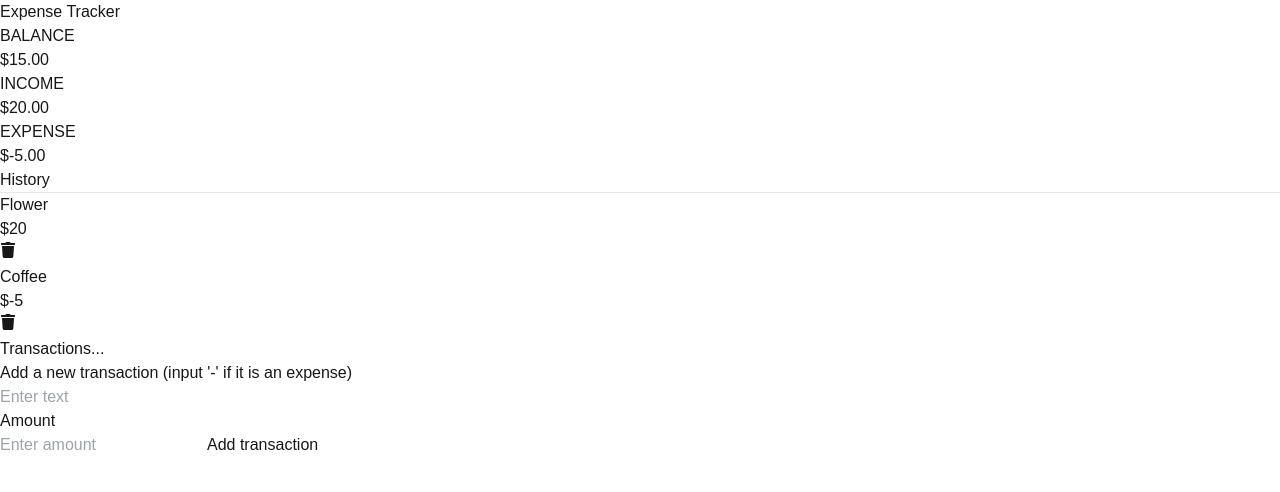
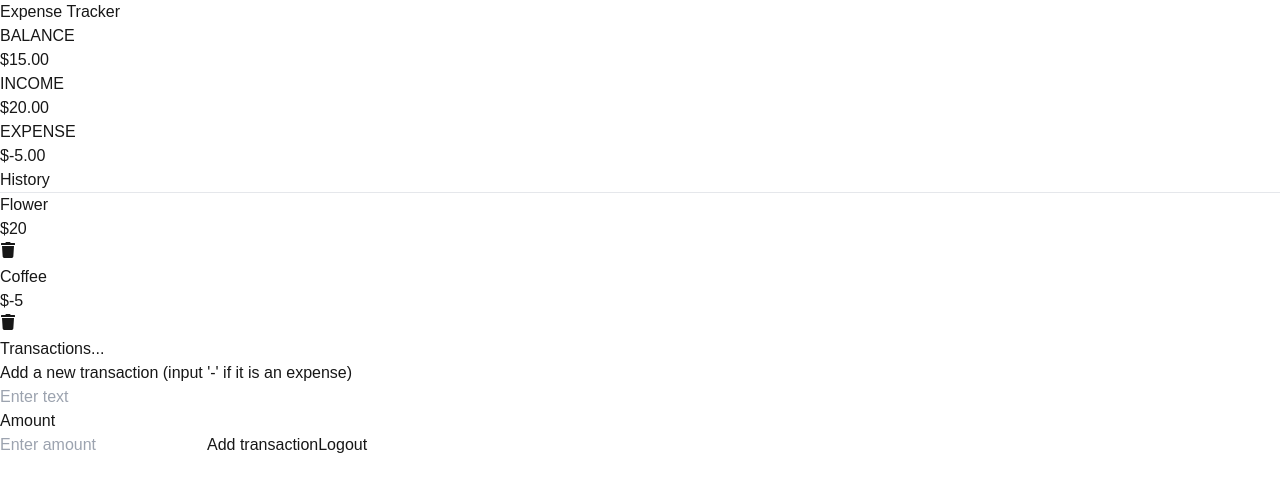
Before and after one commit to travenblevins/Budget-Tracker, a Next.js app: page /budget in a window 1280 px wide. Shown: the top 492 px of the page. Built offline with nearby package versions, Linux system fonts and the light colour scheme; no server answers; the database is empty; sample sign-in values are in the browser's storage.

Commit message:
bugs fixed

```diff
--- a/src/app/budget/page.js
+++ b/src/app/budget/page.js
@@ -1,7 +1,7 @@
-"use client"; // Ensure this is at the top to mark the file as client-side rendered
+"use client"; // Ensure this file is rendered client-side
 
 import React, { useRef, useEffect, useState, useContext } from "react";
-import TransactionsPage from "../components/Transaction"; // Correct import of TransactionsPage
+import TransactionsPage from "../components/Transaction";
 import Balance from "../components/balance";
 import Income from "../components/income";
 import Expense from "../components/expense";
@@ -10,10 +10,7 @@ import { TransactionsContext } from "../components/Transaction";
 import { getAuth, onAuthStateChanged } from "firebase/auth";
 import { getFirestore, doc, getDoc, setDoc, updateDoc, arrayUnion } from "firebase/firestore";
 import { initializeFirebase } from "../services/firebase";
-
-// Dynamically import useRouter to ensure it's only used on the client
-import dynamic from "next/dynamic";
-const DynamicRouter = dynamic(() => import("next/router").then(mod => mod.useRouter), { ssr: false });
+import { useRouter } from "next/navigation";
 
 // Initialize Firebase
 initializeFirebase();
@@ -24,32 +21,23 @@ export default function Home() {
   const amountInput = useRef(null);
   const [user, setUser] = useState(null);
   const [loading, setLoading] = useState(true);
-  const [isClient, setIsClient] = useState(false);
-
-  // Dynamically get the router on client-side only
-  const router = DynamicRouter(); // Now the router will only be available on the client
+  const router = useRouter();
 
   useEffect(() => {
-    setIsClient(true); // Set to true once the component is mounted on the client side
-  }, []);
-
-  useEffect(() => {
-    if (!isClient) return; // Only run on client side
-
     const auth = getAuth();
     const unsubscribe = onAuthStateChanged(auth, (user) => {
       if (user) {
         setUser(user);
         setLoading(false);
       } else {
-        router.push("/"); // Redirect unauthenticated users to login page
+        router.push("/"); // Redirect unauthenticated users to login
       }
     });
 
     return () => unsubscribe();
-  }, [router, isClient]); // Depend on router and isClient to ensure it's client-side
+  }, [router]);
 
-  if (loading || !isClient) return <div>Loading...</div>; // Add fallback loading until the client-side is ready
+  if (loading) return <div>Loading...</div>;
 
   return (
     <TransactionsProvider>
@@ -57,12 +45,13 @@ export default function Home() {
         textInput={textInput}
         amountInput={amountInput}
         user={user}
+        router={router}
       />
     </TransactionsProvider>
   );
 }
 
-const HomeContent = ({ textInput, amountInput, user }) => {
+const HomeContent = ({ textInput, amountInput, user, router }) => {
   const { transactions, setTransactions } = useContext(TransactionsContext);
 
   useEffect(() => {
@@ -72,8 +61,10 @@ const HomeContent = ({ textInput, amountInput, user }) => {
 
       if (docSnap.exists()) {
         setTransactions(docSnap.data().transactions || []);
+        console.log('Transactions fetched')
       } else {
         await setDoc(docRef, { transactions: [] });
+        console.log('Transaction fetch failed')
       }
     };
 
@@ -108,19 +99,25 @@ const HomeContent = ({ textInput, amountInput, user }) => {
     amountInput.current.value = "";
   };
 
+  const handleLogout = () => {
+    const auth = getAuth();
+    auth.signOut();
+    router.push("/");
+  };
+
   return (
     <div className="h-screen w-full bg-slate-300 text-black flex flex-col items-center">
       <div className="flex flex-col h-screen">
         <h1 className="mt-10">Expense Tracker</h1>
         <Balance />
-        <div className="bg-white flex flex-col gap-4 h-2/5">
+        <div className="bg-white flex flex-col gap-4">
           <div className="flex justify-center">
             <Income />
             <Expense />
           </div>
           <div>
             <h2>History</h2>
-            <hr></hr>
+            <hr />
           </div>
           <TransactionsPage />
         </div>
@@ -135,6 +132,12 @@ const HomeContent = ({ textInput, amountInput, user }) => {
           >
             Add transaction
           </button>
+          <button
+            onClick={handleLogout}
+            className="bg-red-400 rounded-lg"
+          >
+            Logout
+          </button>
         </div>
       </div>
     </div>
--- a/src/app/components/balance.js
+++ b/src/app/components/balance.js
@@ -13,10 +13,17 @@ export default function Balance() {
         setBalance(total.toFixed(2)); // Update the balance state
     }, [transactions]); // Re-run the effect whenever transactions change
 
+    let balanceColor = "text-gray-500"; // Default color for zero balance
+    if (balance > 0) {
+        balanceColor = "text-green-500"; // Green for positive balance
+    } else if (balance < 0) {
+        balanceColor = "text-red-500"; // Red for negative balance
+    }
+
     return (
         <div>
             <h2>BALANCE</h2>
-            <span className={`text-${balance >= 0 ? 'emerald' : 'rose'}-600`}>${balance}</span>
+            <span className={balanceColor}>${balance}</span>
         </div>
     );
 }
--- a/src/app/page.js
+++ b/src/app/page.js
@@ -53,6 +53,7 @@ const Page = () => {
 
   return (
     <div style={{ maxWidth: "400px", margin: "0 auto", padding: "20px" }}>
+      <h1>Welcome to Budget Tracker</h1>
       <h2>{isSignIn ? "Sign In" : "Sign Up"}</h2>
       <form onSubmit={isSignIn ? handleSignIn : handleSignUp}>
         <div>
@@ -77,7 +78,7 @@ const Page = () => {
             style={{ width: "100%", padding: "8px", margin: "8px 0" }}
           />
         </div>
-        <button type="submit" style={{ width: "100%", padding: "10px", margin: "8px 0" }}>
+        <button type="submit" style={{ width: "100%", padding: "10px", backgroundColor:"#2d24db", margin: "8px 0" }}>
           {isSignIn ? "Sign In" : "Sign Up"}
         </button>
       </form>
```
